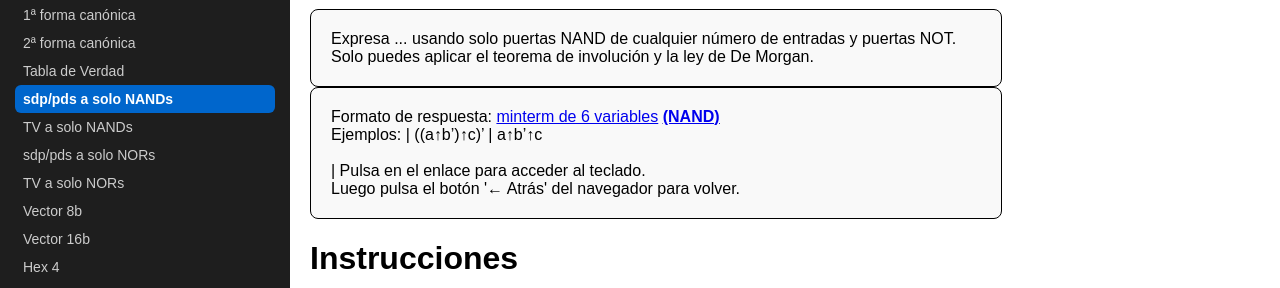
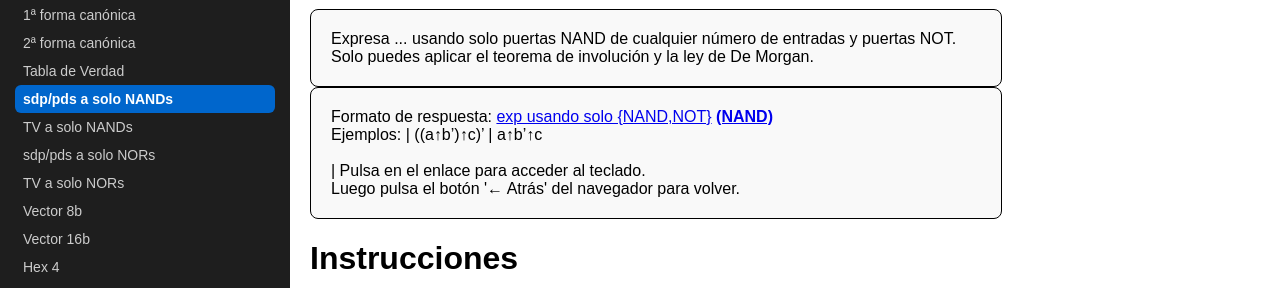
Before and after one commit to mglfcn/ic-student-quiz, a Jekyll site: the page built from sdp-pds-a-solo-nands.md, in a window 1280 px wide. Shown: the part 138-426 px from the top of the page. Built offline with Jekyll 4.4.1, drawn with Linux system fonts in a browser that asks for light colours.

Commit message:
Update response format description in markdown

```diff
--- a/sdp-pds-a-solo-nands.md
+++ b/sdp-pds-a-solo-nands.md
@@ -13,7 +13,7 @@
 {% endcapture %}
 
 {% capture macro_formato_y_ejemplo %}
-Formato de respuesta: <a href="https://webdiis.unizar.es/~luisma/ic/teclado_NAND.html">minterm de 6 variables</a> <b><u><a href="https://mglfcn.github.io/ic-student-quiz/kb/ic/teclado_NAND.html">(NAND)</a></u></b><br>
+Formato de respuesta: <a href="https://webdiis.unizar.es/~luisma/ic/teclado_NAND.html">exp usando solo {NAND,NOT}</a> <b><u><a href="https://mglfcn.github.io/ic-student-quiz/kb/ic/teclado_NAND.html">(NAND)</a></u></b><br>
 Ejemplos: | ((a↑b’)↑c)’ | a↑b’↑c<br><br> |
 {% endcapture %}
 
```
